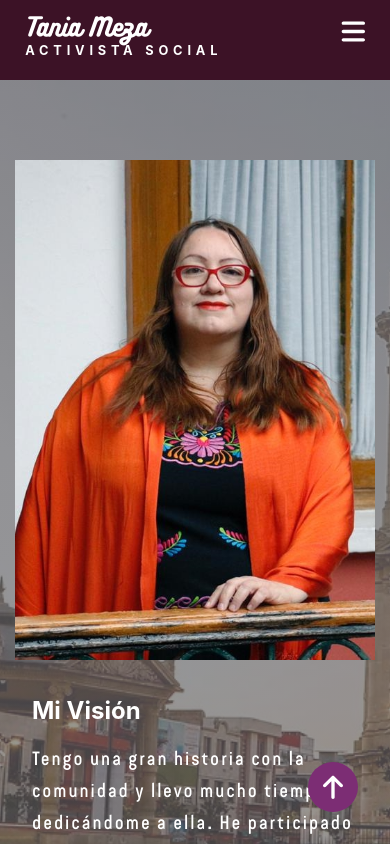
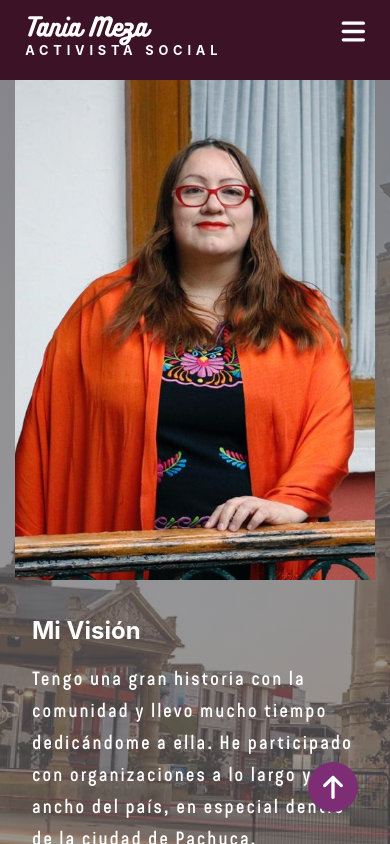
Before and after one commit to ForeverMikk/tania-meza, a React (Create React App) app: page /mis-causas in a window 390 px wide. Shown: the top 844 px of the page. Built offline with nearby package versions, Linux system fonts and the light colour scheme.

Commit message:
corrigiendo errores de padding en movile

```diff
--- a/src/componets/Contactanos/Contactanos.css
+++ b/src/componets/Contactanos/Contactanos.css
@@ -129,7 +129,8 @@
 
 @media screen and (max-width: 960px) {
     .contactanos {
-        padding: 5rem 0 5rem;
+        padding: 5rem 0 0;
+
     }
     .contactanos form {
         margin: 0;
--- a/src/componets/MisCausas/MisCausas.css
+++ b/src/componets/MisCausas/MisCausas.css
@@ -82,6 +82,7 @@
 
     .mis-causas .vision .first {
         margin: 0;
+        padding-top: 0;
         flex-direction: column;
         align-items: center;
     }
```
